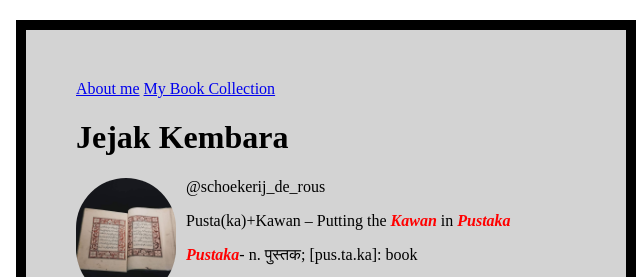
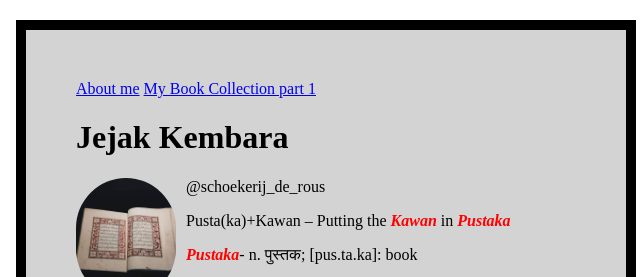
Before and after one commit to shukery96/Jejak-Kembara, a plain HTML site: page index.html in a window 1280 px wide. Shown: the top 277 px of the page, 314-954 px from the left. Drawn offline with Linux system fonts and the light colour scheme.

Commit message:
part 1 change

```diff
--- a/index.html
+++ b/index.html
@@ -8,7 +8,7 @@
     <body>
         <div class="container">
             <a href="about.html"; aria-label="About me"; title="About me">About me</a>
-            <a href="books.html"; aria-label="My Book Collection"; title="My Book Collection">My Book Collection</a>
+            <a href="books.html"; aria-label="My Book Collection"; title="My Book Collection">My Book Collection part 1</a>
 
             <h1>Jejak Kembara</h1>
                 <img src="images/hikayat.jpg">
```
